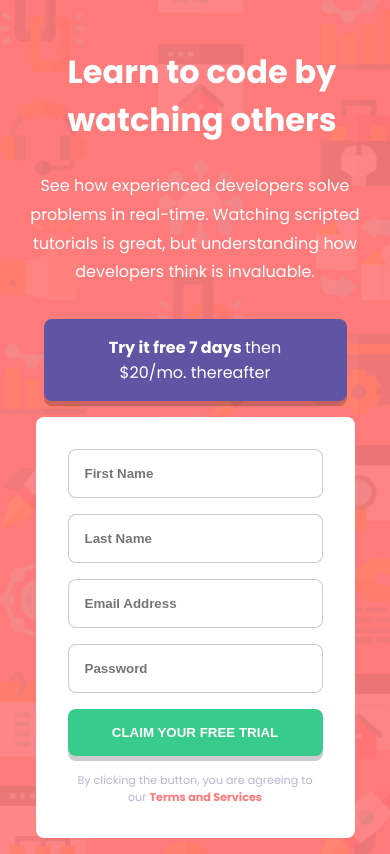
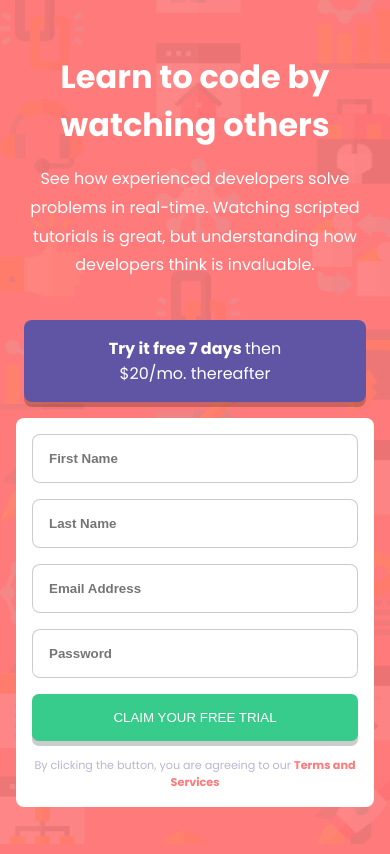
Before and after one commit to melisahr/Sign-in-Form-Intro, a plain HTML site: page index.html in a window 390 px wide. Drawn offline with Linux system fonts and the light colour scheme.

Commit message:
css finalize

```diff
--- a/style.css
+++ b/style.css
@@ -1,6 +1,5 @@
 /*Poppins Font*/
-@import url('https://fonts.googleapis.com/css2?family=Poppins:wght@400;500;600;700&display=swap');
-
+@import url('https://fonts.googleapis.com/css2?family=Poppins:ital,wght@0,400;0,700;1,500;1,600&display=swap');
 *{
     margin: 0;
     padding: 0;
@@ -51,7 +50,7 @@ body{
     background-color: var(--Blue);
     color: #fff;
     padding: 1rem;
-    font-weight: 400;
+    font-weight: 700;
     margin-bottom: 1rem;
     border-radius: 0.5rem;
     cursor: pointer;
@@ -69,26 +68,31 @@ form{
     margin-top: 1rem;
     border-radius: 0.5rem;
 }
-input, button{
+input{
     width: 100%;
-    font-weight: 600;
+    font-weight: 700;
     padding: 1rem;
     padding-right: 50%;
     border: 1px solid rgba(0,0,0,0.2);
     margin-bottom: 1rem;
     border-radius: 0.5rem;
-    font-weight: 600;
     cursor: pointer;
-
 }
 .submit{
+    display: block;
     padding: 1rem;
+    margin-bottom: 1rem;
     width: 100%;
     background-color: var(--Green);
     color:#fff;
     box-shadow: rgba(0, 0,0,0.2) 0 5px 0 0;
     text-transform: uppercase;
     border: none;
+    border-radius: 0.5em;
+    cursor: pointer;
+}
+.submit:hover{
+    opacity: 75%;
 }
 .right p{
     font-size: 0.7rem;
@@ -98,11 +102,28 @@ input, button{
 }
 #link{
     color: var(--Red);
-    font-family: 600;
+    font-family: 700;
 }
-input:focus, button:focus{
+input:focus{
     outline: none;
-    border: 1px solid var(--Red);
+    border: 1px solid var(--Blue);
+}
+.error{
+    border: 2px solid var(--Red);
+    background: url(images/icon-error.svg) no-repeat;
+    background-position: 95% 50%;
+}
+.error-text{
+    color: var(--Red);
+    font-size: 0.7rem;
+    font-weight: 500;
+    display: block;
+    text-align: end;
+    margin-bottom: 1rem;
+    margin-top: -0.5rem;
+}
+.success{
+    border: 2px solid var(--Green);
 }
 @media screen and (max-width:768px){
     body{
@@ -115,25 +136,22 @@ input:focus, button:focus{
         flex-direction: column;
         justify-content: center;
         align-items: center;
-        width: 90%;
+        width: 100%;
     }
     .left h1{
         font-size: 2rem;
-        margin-top: 3rem;
-        margin-left: 3rem;
+        margin-top: 2rem;
+        text-align: center;
     }
     .left p{
         text-align: center;
-        margin-bottom: 1rem;
+        padding: 1rem;
     }
     .top{
-       padding: 1rem 3rem;
-       margin: 0 0.5rem;
+       padding: 1rem 4rem;
+       margin: 0.5rem;
     }
-    input, button{
-        padding-right: 4rem;
-    }
-    .submit{
-       width: 100%;
+    form{
+        padding: 1rem;
     }
 }
```
